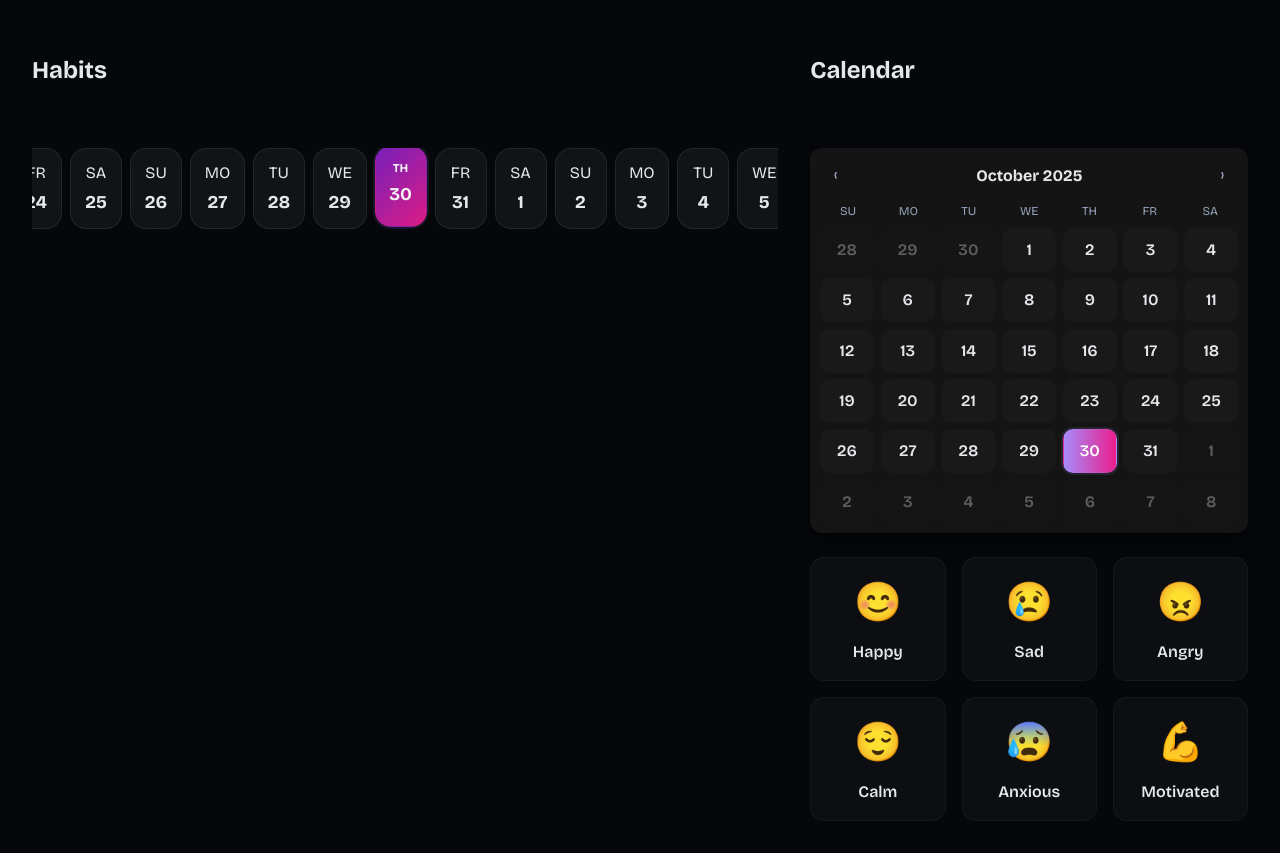
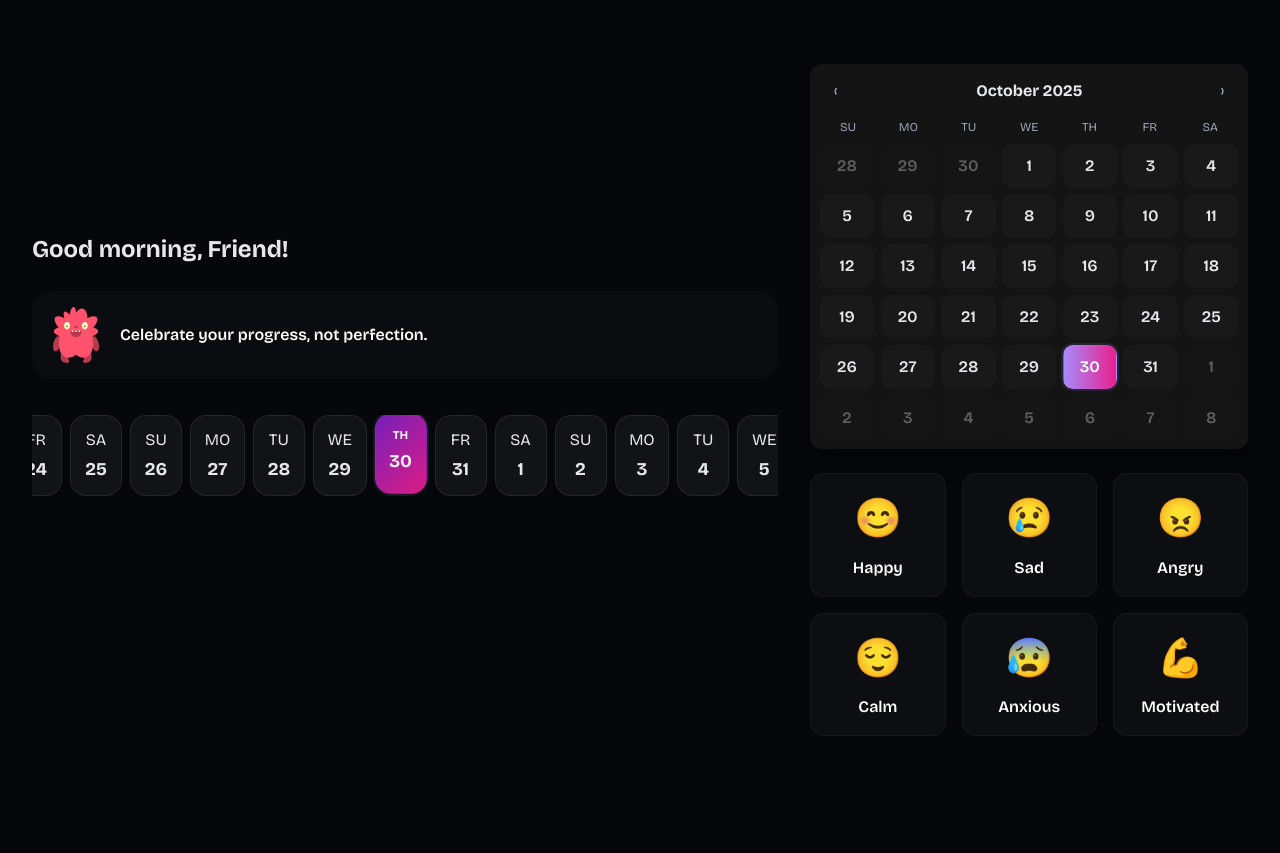
Before and after one commit to micarini/proyecto2-habits.vue, a Vue app: page /dashboard in a window 1280 px wide. After the commit the page ends 800 px from the top, so only its background shows below. Built offline with nearby package versions, Linux system fonts and the light colour scheme.

Commit message:
more components/composables + fixes in dashboard view

```diff
--- a/src/components/Calendar.vue
+++ b/src/components/Calendar.vue
@@ -14,7 +14,7 @@
       <div
         v-for="cell in calendarGrid"
         :key="cell.key"
-        :class="['day-cell', { muted: cell.muted, today: cell.isToday, selected: cell.isSelected, 'selected-with-mood': cell.isSelected && cell.hasMood }]"
+  :class="['day-cell', { muted: cell.muted, today: cell.isToday, selected: cell.isSelected }]"
         @click="select(cell)">
         <div style="display:flex;flex-direction:column;align-items:center;gap:6px;">
           <div class="day-number">{{ cell.date.getDate() }}</div>
@@ -36,9 +36,7 @@ import { formatLocalDate } from '../utils/date.js'
 
 const props = defineProps({
   initialDate: { type: String, default: null },
-  // legacy: array of ISO dates
   markedDates: { type: Array, default: () => [] },
-  // new: separate arrays for habit and mood marks
   habitDates: { type: Array, default: () => [] },
   moodDates: { type: Array, default: () => [] },
   // when true (default) the component will fallback to reading localStorage
@@ -47,23 +45,29 @@ const props = defineProps({
 })
 const emit = defineEmits(['select-date'])
 
-// (no debug logs) component will use passed props or localStorage fallbacks
-
 const weekdays = ['SU','MO','TU','WE','TH','FR','SA']
 
 import { watch } from 'vue'
 
-const showDate = ref(props.initialDate ? new Date(props.initialDate) : new Date())
-const selectedDate = ref(props.initialDate ? new Date(props.initialDate) : new Date())
+// parse YYYY-MM-DD into a local Date
+function parseIsoToLocalDate(iso) {
+  if (!iso || typeof iso !== 'string') return null
+  const parts = iso.slice(0,10).split('-').map(Number)
+  if (parts.length !== 3 || parts.some(isNaN)) return null
+  const [y,m,d] = parts
+  return new Date(y, m - 1, d)
+}
+
+const showDate = ref(props.initialDate ? parseIsoToLocalDate(props.initialDate) : new Date())
+const selectedDate = ref(props.initialDate ? parseIsoToLocalDate(props.initialDate) : new Date())
 
 // react to parent changes to initialDate so parent-controlled selection updates calendar
 watch(() => props.initialDate, (val) => {
   if (!val) return
-  try {
-    const d = new Date(val)
-    showDate.value = new Date(d.getFullYear(), d.getMonth(), 1)
-    selectedDate.value = new Date(val)
-  } catch (e) { /* ignore invalid dates */ }
+  const d = parseIsoToLocalDate(val)
+  if (!d) return
+  showDate.value = new Date(d.getFullYear(), d.getMonth(), 1)
+  selectedDate.value = d
 })
 
 function startOfMonth(d){ return new Date(d.getFullYear(), d.getMonth(), 1) }
@@ -210,7 +214,6 @@ function select(cell){ selectedDate.value = cell.date; emit('select-date', forma
 .day-cell.muted { opacity:0.35 }
 .day-cell.today { box-shadow: 0 0 0 2px rgba(167,139,250,0.12); border: 1px solid rgba(167,139,250,0.18); }
 .day-cell.selected { background: linear-gradient(90deg,#a78bfa,#e91e8c); color: #fff }
-.day-cell.selected-with-mood { background: linear-gradient(135deg,#7c3aed,#e11d74); color: #fff }
 .day-number { font-weight:600 }
 .day-dot { width:10px; height:10px; border-radius:50%; box-shadow: 0 2px 6px rgba(0,0,0,0.25); display:inline-block; background: #9ca3af }
 .day-dot.habit { background: #4ade80; /* green for habit */ }
--- /dev/null
+++ b/src/components/MoodGrid.vue
@@ -0,0 +1,47 @@
+<template>
+  <div class="mood-grid" :class="{ compact }">
+    <button
+      v-for="m in moods"
+      :key="m.id"
+      class="mood-card"
+      :class="{ 'mood-selected': m.id === selectedId }"
+      @click="onSelect(m)"
+      :aria-pressed="m.id === selectedId"
+      type="button"
+    >
+      <div class="mood-art">{{ m.emoji }}</div>
+      <div v-if="showNames" class="mood-name">{{ m.name }}</div>
+    </button>
+    <slot name="empty" v-if="Array.isArray(moods) && moods.length === 0">No moods available</slot>
+  </div>
+</template>
+
+<script setup>
+import { defineProps, defineEmits } from 'vue'
+
+const props = defineProps({
+  moods: { type: Array, default: () => [] },
+  selectedId: { type: [String, Number, null], default: null },
+  compact: { type: Boolean, default: false },
+  showNames: { type: Boolean, default: true }
+})
+
+const emit = defineEmits(['select'])
+
+function onSelect(mood) {
+  emit('select', mood)
+}
+</script>
+
+<style scoped>
+.mood-grid { display:grid; grid-template-columns: repeat(3, 1fr); gap:1rem }
+.mood-grid.compact { grid-template-columns: repeat(2, 1fr) }
+.mood-card { background: rgba(255,255,255,0.03); border-radius:14px; padding:1rem; display:flex; flex-direction:column; align-items:center; gap:0.5rem; cursor:pointer; border:1px solid rgba(255,255,255,0.04); width:100%; }
+.mood-card .mood-art { font-size:2.4rem }
+.mood-card .mood-name { font-weight:600 }
+.mood-card.mood-selected { background: linear-gradient(135deg,var(--purple),var(--magenta)); color:#fff; border-color:transparent; transform:translateY(-4px) }
+
+@media (max-width:640px) {
+  .mood-grid { grid-template-columns: repeat(2, minmax(0,1fr)); }
+}
+</style>
--- /dev/null
+++ b/src/components/MotivationCard.vue
@@ -0,0 +1,41 @@
+<template>
+  <div class="motivation-card motivation-full">
+    <div class="motivation-avatar-face">
+      <div class="avatar-bg">
+        <img :src="getAvatarSrc(avatarId)" alt="Avatar" />
+      </div>
+    </div>
+    <div class="motivation-message-side">
+      <h2 class="motivation-title">{{ message }}</h2>
+    </div>
+  </div>
+</template>
+
+<script setup>
+import avatars from '../assets/avatars.json'
+import { computed } from 'vue'
+
+const props = defineProps({
+  avatarId: { type: [String, Number], default: '1' },
+  message: { type: String, default: '' }
+})
+
+function getAvatarSrc(id) {
+  return (avatars && avatars[id]) ? avatars[id] : avatars['1']
+}
+</script>
+
+<style scoped>
+.motivation-card {
+  display: flex;
+  align-items: center;
+  gap: 1rem;
+  border-radius: 20px;
+  padding: 1rem 1rem;
+  margin-bottom: 0.75rem;
+  color: #fff;
+  background: rgba(255,255,255,0.02);
+}
+.motivation-avatar-face .avatar-bg img { width: 56px; height: 56px; object-fit: contain; border-radius: 12px }
+.motivation-title { font-size: 1rem; font-weight: 600; margin: 0 }
+</style>
--- a/src/components/WeekStrip.vue
+++ b/src/components/WeekStrip.vue
@@ -127,7 +127,9 @@ watch(() => props.modelValue, (v) => {
   gap: 0.5rem;
   margin-bottom: 1.5rem;
   overflow-x: auto;
-  padding-bottom: 0.5rem;
+  padding-bottom: 1.6rem;
+  scrollbar-width: thin;
+  scrollbar-color: rgba(255,255,255,0.05) ;
 }
 
 .day-chip {
--- a/src/composables/useCompletions.js
+++ b/src/composables/useCompletions.js
@@ -22,12 +22,26 @@ function toggleCompletionForDay(dayISO, habitId) {
   const idx = dayList.indexOf(habitId)
   if (idx === -1) dayList.push(habitId)
   else dayList.splice(idx, 1)
-  completions.value = { ...completions.value, [dayISO]: dayList }
+  // if dayList is empty after toggling, remove the day key entirely so calendar doesn't show an empty-dot
+  if (dayList.length === 0) {
+    const copy = { ...completions.value }
+    delete copy[dayISO]
+    completions.value = copy
+  } else {
+    completions.value = { ...completions.value, [dayISO]: dayList }
+  }
   saveCompletions()
 }
 
 function setCompletionsForDay(dayISO, ids) {
-  completions.value = { ...completions.value, [dayISO]: Array.isArray(ids) ? ids : [] }
+  // if ids is not an array or is empty, remove the day key to avoid leaving an empty marker
+  if (!Array.isArray(ids) || ids.length === 0) {
+    const copy = { ...completions.value }
+    delete copy[dayISO]
+    completions.value = copy
+  } else {
+    completions.value = { ...completions.value, [dayISO]: ids }
+  }
   saveCompletions()
 }
 
--- /dev/null
+++ b/src/composables/useGreeting.js
@@ -0,0 +1,27 @@
+import { ref, computed } from 'vue'
+
+export function useGreeting() {
+  const userName = ref('Friend')
+  try {
+    const saved = localStorage.getItem('userName')
+    if (saved) userName.value = saved
+  } catch (e) {
+    // ignore localStorage failures in some environments
+  }
+
+  // Time-of-day aware greeting
+  const greeting = computed(() => {
+    const hour = new Date().getHours()
+    const name = userName.value || 'Friend'
+    if (hour < 12) return `Good morning, ${name}!`
+    if (hour < 18) return `Good afternoon, ${name}!`
+    return `Good evening, ${name}!`
+  })
+
+  function setUserName(name) {
+    userName.value = name
+    try { localStorage.setItem('userName', name) } catch (e) { /* noop */ }
+  }
+
+  return { userName, greeting, setUserName }
+}
--- a/src/views/Dashboard.vue
+++ b/src/views/Dashboard.vue
@@ -1,7 +1,13 @@
 <template>
   <section class="dashboard">
     <div class="left-pane">
-      <PageHeader title="Habits" :showBack="false" />
+
+      <div class="dashboard-date-title">
+        <h2 class="greeting">{{ greeting }}</h2>
+      </div>
+
+      <MotivationCard avatar-id="1" :message="motivationMessage" />
+
       <WeekStrip v-model="selectedDate" @select="onWeekChipClick" />
 
       <div class="habits-list">
@@ -17,7 +23,7 @@
     </div>
 
     <div class="right-pane">
-      <PageHeader title="Calendar" :showBack="false" />
+
       <Calendar
         :initialDate="selectedDate"
         :habitDates="Object.keys(completions.value || {})"
@@ -25,12 +31,7 @@
         @select-date="onDateSelected"
       />
 
-      <div class="mood-grid">
-        <div v-for="m in moods" :key="m.id" class="mood-card" :class="{ 'mood-selected': selectedMoodId === m.id }" @click="saveMoodForSelected(m)">
-          <div class="mood-art">{{ m.emoji }}</div>
-          <div class="mood-name">{{ m.name }}</div>
-        </div>
-      </div>
+      <MoodGrid :moods="moods" :selected-id="selectedMoodId" @select="saveMoodForSelected" />
     </div>
   </section>
 </template>
@@ -39,10 +40,14 @@
 import { ref, computed, onMounted } from 'vue'
 import { formatLocalDate } from '../utils/date.js'
 import { useMoods } from '../composables/useMoods.js'
+import motivations from '../assets/motivations.json'
+import avatars from '../assets/avatars.json'
 import WeekStrip from '../components/WeekStrip.vue'
 import HabitCard from '../components/HabitCard.vue'
 import Calendar from '../components/Calendar.vue'
-import PageHeader from '../components/PageHeader.vue'
+import MotivationCard from '../components/MotivationCard.vue'
+import MoodGrid from '../components/MoodGrid.vue'
+import { useGreeting } from '../composables/useGreeting.js'
 import { useHabits } from '../composables/useHabits.js'
 import { useCompletions } from '../composables/useCompletions.js'
 
@@ -51,11 +56,22 @@ const { habits, loadHabits } = useHabits()
 const { completions, loadCompletions, toggleCompletionForDay } = useCompletions()
 const doneMap = ref({})
 const { moodEntries, loadMoods, setMoodForDay, deleteMoodForDay, getMoodForDay, moods } = useMoods()
+const motivationMessage = ref('')
+const { userName, greeting } = useGreeting()
+
+function getAvatarSrc(avatarId) {
+  return (avatars && avatars[avatarId]) ? avatars[avatarId] : avatars['1']
+}
 
 onMounted(() => {
   loadHabits()
   loadCompletions()
   loadMoods()
+  if (motivations && motivations.length) {
+    motivationMessage.value = motivations[Math.floor(Math.random() * motivations.length)]
+  } else {
+    motivationMessage.value = 'Success is the sum of small efforts repeated daily.'
+  }
   syncDoneMapForSelected()
 })
 
@@ -118,6 +134,7 @@ function toggleHabitDonePersist(habit) {
   max-width: 1440px;
   margin: 0 auto;
 }
+.dashboard { min-height: 100dvh; }
 .left-pane, .right-pane {
   display: flex;
   flex-direction: column;
@@ -126,17 +143,20 @@ function toggleHabitDonePersist(habit) {
 }
 .left-pane {
   flex: 1 1 60%;
+  display: flex;
+  flex-direction: column;
+  justify-content: center;
+  gap: 1.5rem;
 }
 .right-pane {
   flex: 0 0 36%;
   max-width: 460px;
+  display: flex;
+  flex-direction: column;
+  justify-content: center;
+  gap: 1.5rem;
 }
 .habits-list { display:flex; flex-direction:column; gap:1rem }
-.mood-grid { display:grid; grid-template-columns: repeat(3, 1fr); gap:1rem }
-.mood-card { background: rgba(255,255,255,0.03); border-radius:14px; padding:1rem; display:flex; flex-direction:column; align-items:center; gap:0.5rem; cursor:pointer; border:1px solid rgba(255,255,255,0.04) }
-.mood-card .mood-art { font-size:2.4rem }
-.mood-card .mood-name { font-weight:600 }
-.mood-card.mood-selected { background: linear-gradient(135deg,var(--purple),var(--magenta)); color:#fff; border-color:transparent; transform:translateY(-4px); }
 .mood-art { font-size:2rem }
 
 .habits-list, .habits-list > * {
@@ -151,6 +171,10 @@ function toggleHabitDonePersist(habit) {
   overflow-x: hidden;
 }
 
+h2.greeting{
+    margin: 0;
+}
+
 @media (max-width: 1023px) {
   /* Hide dashboard on smaller screens — nav will route to individual views */
   .dashboard { display: none }
--- a/src/views/Home.vue
+++ b/src/views/Home.vue
@@ -3,22 +3,13 @@
     <div class="home-container">
 
       <div class="home-date-title">
-        <h2 class="date-title">{{ todayString }}</h2>
+        <h2 class="greeting">{{ greeting }}</h2>
         <h3 class="day-title">{{ dayString }}</h3>
       </div>
 
       <WeekStrip v-model="selectedDate" @select="onWeekChipClick" />
 
-      <div class="motivation-card motivation-full">
-        <div class="motivation-avatar-face">
-          <div class="avatar-bg">
-            <img v-if="userAvatar" :src="getAvatarSrc(userAvatar)" alt="Avatar" />
-          </div>
-        </div>
-        <div class="motivation-message-side">
-          <h2 class="motivation-title">{{ motivationMessage }}</h2>
-        </div>
-      </div>
+      <MotivationCard :avatar-id="userAvatar || '1'" :message="motivationMessage" />
 
       <h2 class="habits-title">Habits</h2>
 
@@ -58,11 +49,17 @@ import { formatLocalDate } from '../utils/date.js'
 import HabitOptionsModal from '../components/HabitOptionsModal.vue'
 import { useHabits } from '../composables/useHabits.js'
 import { useCompletions } from '../composables/useCompletions.js'
+import { useGreeting } from '../composables/useGreeting.js'
+import MotivationCard from '../components/MotivationCard.vue'
 
 const router = useRouter()
-const userName = ref('Friend')
+const { userName, greeting } = useGreeting()
 const userAvatar = ref(null)
 const motivationMessage = ref('')
+const dayString = computed(() => {
+  const d = new Date()
+  return d.toLocaleDateString(undefined, { month: 'short', day: 'numeric' })
+})
 
 // get avatar source
 function getAvatarSrc(avatarId) {
@@ -71,10 +68,8 @@ function getAvatarSrc(avatarId) {
 }
 
 onMounted(() => {
-  const savedName = localStorage.getItem('userName')
-  if (savedName) {
-    userName.value = savedName
-  } else {
+  // onboarding redirect: if no saved name is present, route to onboarding
+  if (!userName.value || userName.value === 'Friend') {
     router.push('/onboarding')
   }
   // If the user is on a wide (desktop) screen, show the Dashboard view instead of the mobile Home
@@ -328,20 +323,7 @@ async function goToMoodTracker() {
   width: 100%;
 }
 
-.home-date-title { margin-bottom: 0.25rem; }
-
-.motivation-card {
-  display: flex;
-  align-items: center;
-  gap: 1.25rem;
-  border-radius: 24px;
-  padding: 1.5rem 1.25rem;
-  margin-bottom: 2rem;
-  color: #fff;
-}
-
-.avatar-bg img { width: 70px; height: 70px; object-fit: contain; }
-.motivation-title { font-size: 1.15rem; font-weight: 600; margin: 0; color: #fff; line-height: 1.4; }
+.home-greeting { margin-bottom: 0.25rem; }
 
 .habits-title { margin-top: 1rem; }
 .habits-list { display:flex; flex-direction:column; gap:1rem; margin-bottom:4rem }
--- a/src/views/MoodTracker.vue
+++ b/src/views/MoodTracker.vue
@@ -8,17 +8,7 @@
 
       <p class="mood-desc">How are you feeling today? Tap a mood to record it. You can edit later.</p>
 
-      <div class="mood-grid">
-        <div
-          v-for="m in moods"
-          :key="m.id"
-          :class="['mood-card', { selected: isSelected(m.id) }]"
-          @click="selectMood(m)"
-        >
-          <div class="mood-art">{{ m.emoji }}</div>
-          <div class="mood-name">{{ m.name }}</div>
-        </div>
-      </div>
+      <MoodGrid :moods="moods" :selected-id="selectedMoodId" @select="selectMood" :compact="true" />
 
       <div v-if="showSaved" class="saved-toast">Saved</div>
     </div>
@@ -30,11 +20,17 @@ import { ref, computed, onMounted } from 'vue'
 import { formatLocalDate } from '../utils/date.js'
 import WeekStrip from '../components/WeekStrip.vue'
 import PageHeader from '../components/PageHeader.vue'
+import MoodGrid from '../components/MoodGrid.vue'
 import { useMoods } from '../composables/useMoods.js'
 
 const { moodEntries, loadMoods, setMoodForDay, deleteMoodForDay, getMoodForDay, moods } = useMoods()
 const selectedDate = ref(formatLocalDate(new Date()))
 const showSaved = ref(false)
+
+const selectedMoodId = computed(() => {
+  const v = getMoodForDay(selectedDate.value)
+  return v ? v.moodId : null
+})
 
 function onWeekChipClick(dateISO) {
   // WeekStrip handles dragging/centering; just update selected date
@@ -86,14 +82,6 @@ onMounted(() => {
 .mood-tracker { min-height: 100dvh; background: #0f0f10; color: #fff; display:flex; align-items:flex-start; justify-content:center; padding:1.5rem; }
 .mood-container { width:100%; max-width:520px }
 .mood-desc { color:var(--muted); margin-bottom:1rem }
-.mood-grid { display:grid; grid-template-columns:repeat(2,1fr); gap:0.75rem; margin-bottom:4rem }
-.mood-card { background: rgba(255,255,255,0.03); border-radius:14px; padding:1rem; display:flex; flex-direction:column; align-items:center; gap:0.5rem; cursor:pointer; border:1px solid rgba(255,255,255,0.04) }
-.mood-card .mood-art { font-size:2.4rem }
-.mood-card .mood-name { font-weight:600 }
-.mood-card.selected { background: linear-gradient(135deg,var(--purple),var(--magenta)); color:#fff; border-color:transparent; transform:translateY(-4px) }
 .saved-toast { position:fixed; left:50%; transform:translateX(-50%); bottom:calc(1.2rem + env(safe-area-inset-bottom,0px)); background:rgba(255,255,255,0.08); padding:0.5rem 0.75rem; border-radius:999px; font-weight:600 }
 
-@media (max-width:640px) {
-  .mood-grid { grid-template-columns: repeat(2, minmax(0,1fr)); }
-}
 </style>
```
